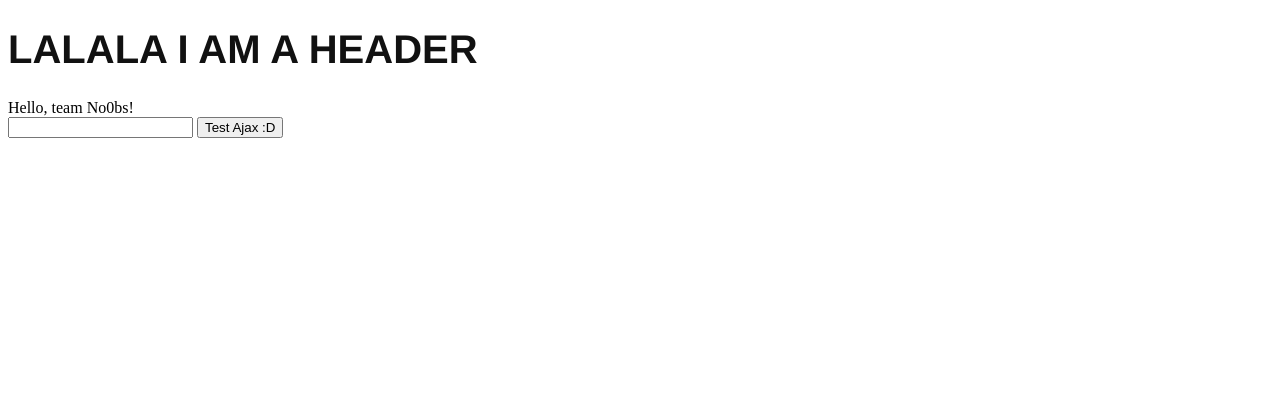
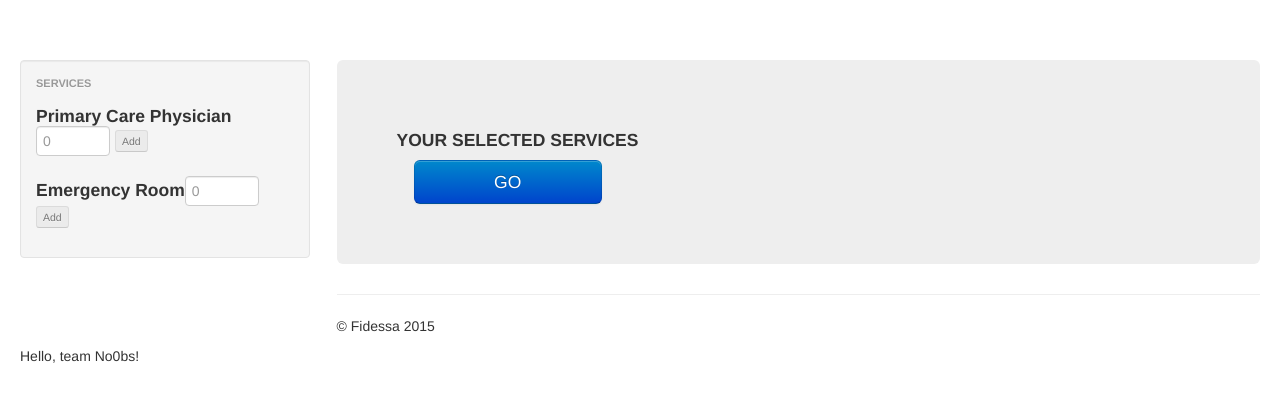
Before and after one commit to Lucretiel/FidHealth, a Django app: page /HealthSim/ in a window 1280 px wide. Shown: the top 402 px of the page. Run offline with Django 3.2, Linux system fonts and the light colour scheme; some libraries are stand-ins or nearby versions.

Commit message:
Moving to First.html. Reading dummy service list on load

```diff
--- a/HealthSim/templates/First.html
+++ b/HealthSim/templates/First.html
@@ -5,7 +5,8 @@
     <title>FidHealth</title>
     <meta name="viewport" content="width=device-width, initial-scale=1.0">
     <meta http-equiv="Content-Type" content="text/html; charset=utf-8">
-    <link href="C:/Users/Tanmay/Documents/GitHub/FidHealth/static/bootstrap/css/bootstrap.min.css" rel="stylesheet" media="screen">
+    <!--<link href="C:/Users/Tanmay/Documents/GitHub/FidHealth/static/bootstrap/css/bootstrap.min.css" rel="stylesheet" media="screen">-->
+    <link href="{% static 'bootstrap/css/bootstrap.min.css' %}" rel="stylesheet" media="screen">
     <link rel="stylesheet" type="text/css" href="{% static 'HealthSimStyle.css' %}">
     <style type="text/css">
       body {
@@ -26,13 +27,34 @@
       }
     </style>
     <!--<script type='text/javascript' src="{% static 'jquery-1.11.1.min.js' %}"></script>-->
-    <script type='text/javascript' src="C:/Users/Tanmay/Documents/GitHub/FidHealth/static/jquery-1.11.1.min.js"></script>
+    <!--<script type='text/javascript' src="C:/Users/Tanmay/Documents/GitHub/FidHealth/static/jquery-1.11.1.min.js"></script>-->
+    <script type='text/javascript' src="{% static 'jquery-1.11.1.min.js' %}"></script>
     <script type="text/javascript">
         $(document).ready(function() {
-
-            var services = ["A", "B", "C"];
+            var ajax_service_list_input_0 = "1";
+            var services = [];
+            $.ajax({
+                url : "/HealthSim/get_service_list",
+                type : "POST",
+                dataType: "json",
+                async: false,
+                data : {
+                    client_ajax_input_0 : ajax_service_list_input_0,
+                    csrfmiddlewaretoken: '{{ csrf_token }}'
+                },
+                success : function(json) {
+                    var select_service = document.getElementById("select_service");
+                    for (var i = 0; i < json.service_list.length; i++) {
+                        services.push(json.service_list[i].name);
+                    }
+                },
+                error : function(xhr, errmsg, err) {
+                    alert(xhr.status + ": " + xhr.responseText);
+                }
+            });
 
             for (var i = 0; i < services.length; i++) {
+
               $("#service_list ul").append("<li>  \
                                               <form class=\"form-horizontal\"> \
                                                   <h4 class=\"enter-number\">" + services[i] +
@@ -99,7 +121,8 @@
 
     </div><!--/.fluid-container-->
     <script src="http://code.jquery.com/jquery.js"></script>
-    <script src="C:/Users/Tanmay/Documents/GitHub/FidHealth/static/bootstrap//bootstrap.min.js"></script>
+    <!--<script src="C:/Users/Tanmay/Documents/GitHub/FidHealth/static/bootstrap//bootstrap.min.js"></script>-->
+    <script src="{% static 'bootstrap/js/bootstrap.min.js' %}"></script>
 
 
 Hello, team No0bs!
--- a/HealthSim/templates/health_sim_template.html
+++ b/HealthSim/templates/health_sim_template.html
@@ -14,6 +14,31 @@
 
     <script type="text/javascript">
         $(document).ready(function() {
+            var ajax_service_list_input_0 = "1";
+            $.ajax({
+                url : "/HealthSim/get_service_list",
+                type : "POST",
+                dataType: "json",
+                data : {
+                    client_ajax_input_0 : ajax_service_list_input_0,
+                    csrfmiddlewaretoken: '{{ csrf_token }}'
+                },
+                success : function(json) {
+                    $('#result').text( 'Received service list: ' + json.service_list[0]);
+                    var select_service = document.getElementById("select_service");
+                    for (var i = 0; i < json.service_list.length; i++) {
+                        var opt = json.service_list[i].name;
+                        var element = document.createElement("option");
+                        element.textContent = opt;
+                        element.value = opt;
+                        select_service.appendChild(element);
+                    }
+                },
+                error : function(xhr, errmsg, err) {
+                    alert(xhr.status + ": " + xhr.responseText);
+                }
+            });
+            //return false;
             $("#test_ajax_button").click(function() {
                 var ajax_input_0 = $("#test_ajax_input").val();
                 $.ajax({
@@ -49,7 +74,11 @@
         Test Ajax :D
     </button>
 
-    <div id="result">
+    <div id="result"></div>
+    <br>
+    <select id="select_service">
+        <option>Select service</option>
+    </select>
 
     <form action="." method="post">{% csrf_token %}
 </body>
--- a/HealthSim/urls.py
+++ b/HealthSim/urls.py
@@ -2,9 +2,10 @@ from django.conf.urls import patterns, url, include
 
 from HealthSim.views import HealthSimView
 from HealthSim.views import ajax_view_0
+from HealthSim.views import get_service_list_view
 
 urlpatterns = patterns('',
+        url(r'^get_service_list$', get_service_list_view),
+        url(r'^ajax_json_0$', ajax_view_0),
         url(r'^$', HealthSimView.as_view()),
-        #url(r'^ajax_json_0$', HealthSim.views.ajax_view_0),
-        url(r'^ajax_json_0$', ajax_view_0),
 )
--- a/HealthSim/views.py
+++ b/HealthSim/views.py
@@ -6,12 +6,9 @@ from django.shortcuts import render
 from django.http import HttpResponse, Http404
 from django.views.generic import TemplateView
 
-
-#def health_sim_home(request):
-#    return HttpResponse("Hello, No0bs! Welcome to HealthSim.")
-
 class HealthSimView(TemplateView):
-    template_name = "health_sim_template.html"
+    template_name = "First.html"
+    #template_name = "health_sim_template.html"
 
 def ajax_view_0(request):
 
@@ -21,3 +18,12 @@ def ajax_view_0(request):
         return HttpResponse(json.dumps(response_dict), content_type='application/json')
     else:
         return Http404("IDK LOL")
+
+def get_service_list_view(request):
+    if 'client_ajax_input_0' in request.POST:
+        response_dict = {}
+        # Populate with Nate's method, for now use this
+        response_dict.update({"service_list" : [{"name": "Primary Care Physician", "service": "pcp"}, {"name": "Emergency Room", "service": "er"}]});
+        return HttpResponse(json.dumps(response_dict), content_type='application/json')
+    else:
+        return Http404("IDK")
```
